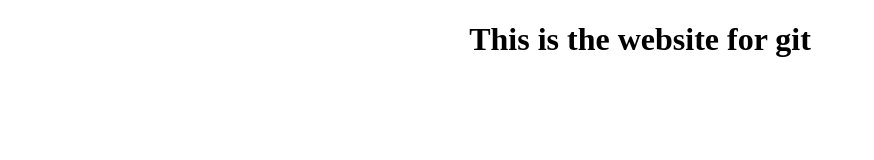
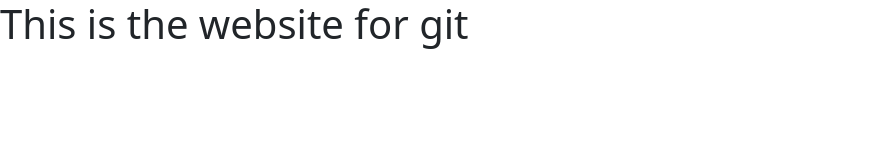
Before and after one commit to fadhlan2022/fadhlan_upn_zetta_git_day1, a plain HTML site: page index.html in a window 1280 px wide. Shown: the whole page, without its empty margins (0-874 px from the left). Drawn offline with nearby package versions, Linux system fonts and the light colour scheme.

Commit message:
[UI] Update Index HTML and Style.css

```diff
--- a/assets/style.css
+++ b/assets/style.css
@@ -0,0 +1,7 @@
+.text-align{
+    text-align: center;
+}
+
+.red-color{
+    color: red;
+}
--- a/index.html
+++ b/index.html
@@ -1,13 +1,13 @@
 <!DOCTYPE html>
-<html>
+<html leng="en">
     <head>
         <title>
             Website for git
         </title>
+
+        <link href="https://cdn.jsdelivr.net/npm/bootstrap@5.2.2/dist/css/bootstrap.min.css" rel="stylesheet"
     </head>
     <body>
-        <center>
-            <h1> This is the website for git </h1>
-        </center>
+        <h1 class="red-color; text-align"> This is the website for git </h1>
     </body>
 </html>
```
